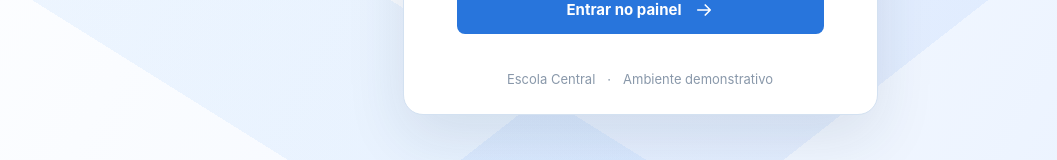
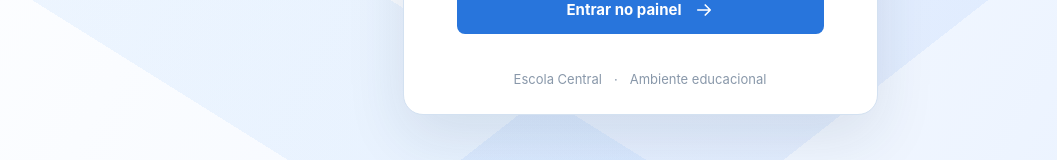
Before and after one commit to CauaFelipe1738/P.I.-2sem-2026, a React (Vite) app: page / in a window 1280 px wide. Shown: the part 596-756 px from the top of the page, without its empty margins (0-1057 px from the left). Built offline with nearby package versions, Linux system fonts and the light colour scheme.

Commit message:
style: footer login

```diff
--- a/src/components/Login.jsx
+++ b/src/components/Login.jsx
@@ -67,7 +67,7 @@ export default function Login({ onLogin }) {
         </form>
 
         <footer className="mt-9 flex flex-wrap items-center justify-center gap-x-3 text-[13px] text-[#8998aa]">
-          <span>Escola Central</span><span aria-hidden="true">·</span><span>Ambiente demonstrativo</span>
+          <span>Escola Central</span><span aria-hidden="true">·</span><span>Ambiente educacional</span>
         </footer>
       </section>
     </main>
```
